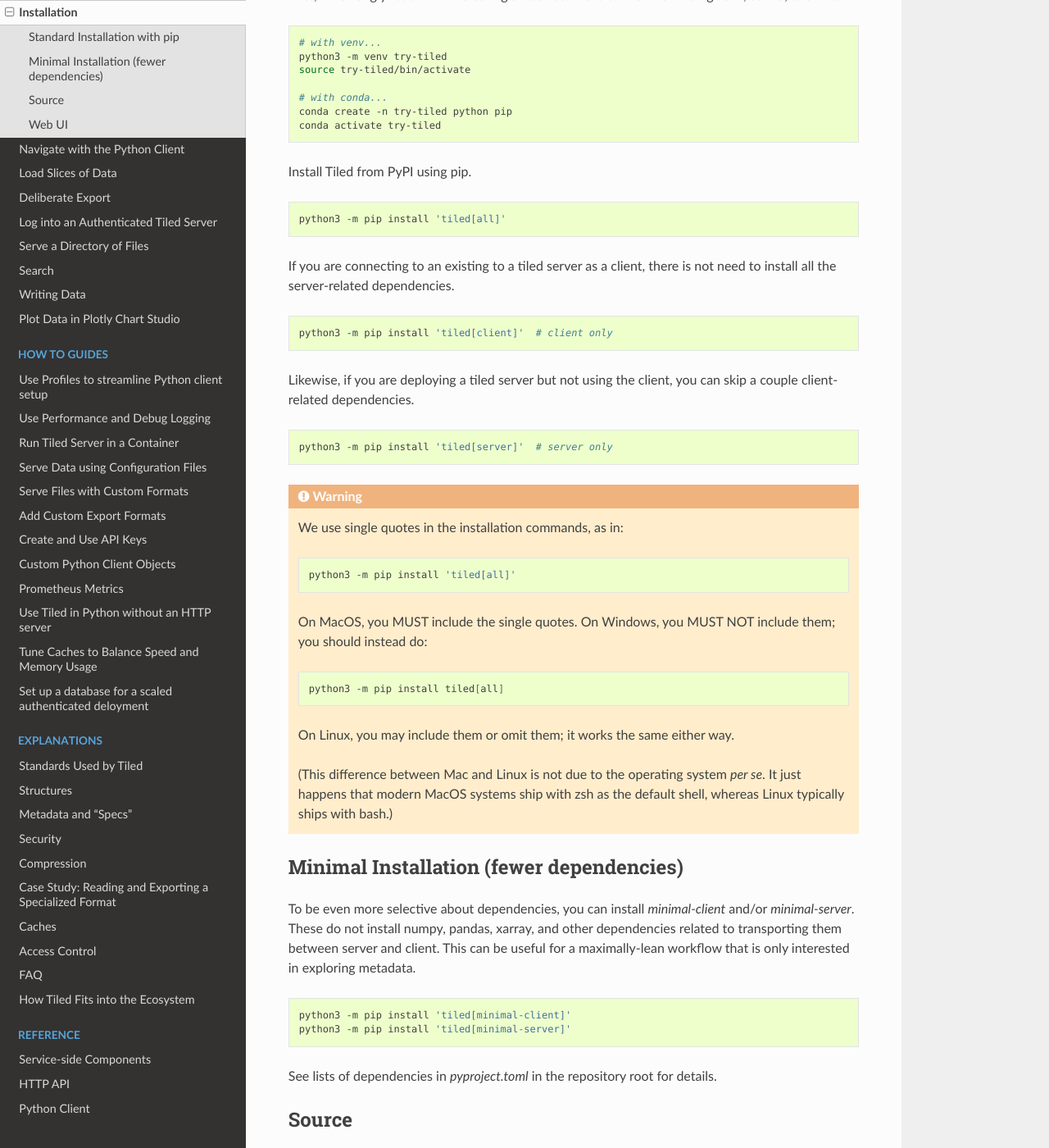
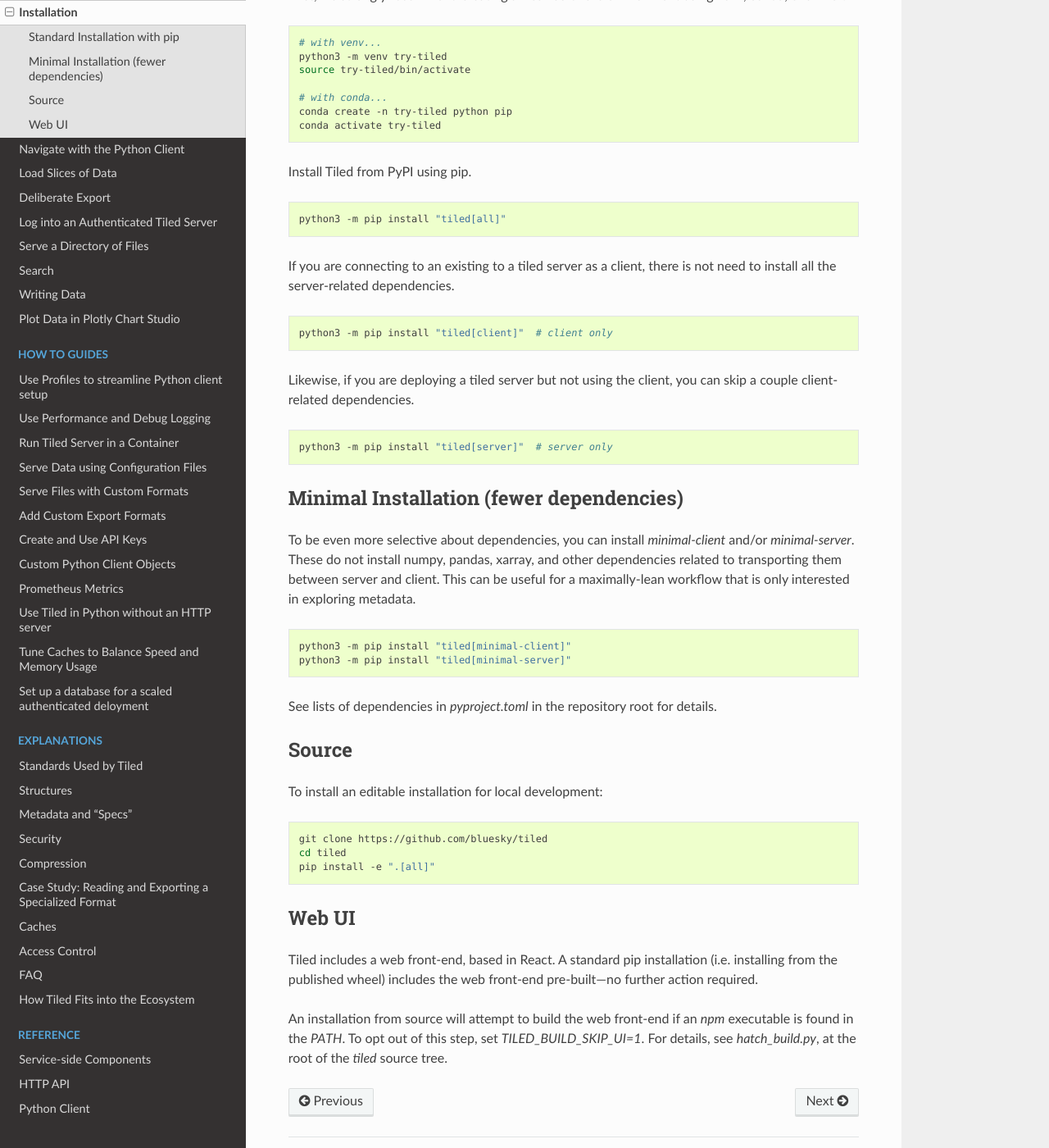
Before and after one commit to bluesky/tiled, a Sphinx documentation site: the page built from docs/source/tutorials/installation.rst, in a window 1280 px wide and 1400 px high, scrolled down 353 px. Shown: the whole window at 82% size. Built offline with Sphinx 7.4.7 and the Read the Docs theme 2.0.0, drawn with Linux system fonts in a browser that asks for light colours; pages that are not in the unit, such as notebooks, are missing from menus; the version number could not be read and is left out.

Commit message:
Use double quotes in installation examples.

```diff
--- a/docs/source/tutorials/installation.rst
+++ b/docs/source/tutorials/installation.rst
@@ -27,42 +27,21 @@
 
 .. code:: bash
 
-   python3 -m pip install 'tiled[all]'
+   python3 -m pip install "tiled[all]"
 
 If you are connecting to an existing to a tiled server as a client, there
 is not need to install all the server-related dependencies.
 
 .. code:: bash
 
-   python3 -m pip install 'tiled[client]'  # client only
+   python3 -m pip install "tiled[client]"  # client only
 
 Likewise, if you are deploying a tiled server but not using the client, you can
 skip a couple client-related dependencies.
 
 .. code:: bash
 
-   python3 -m pip install 'tiled[server]'  # server only
-
-.. warning::
-
-   We use single quotes in the installation commands, as in:
-
-   .. code:: bash
-
-      python3 -m pip install 'tiled[all]'
-
-   On MacOS, you MUST include the single quotes.
-   On Windows, you MUST NOT include them; you should instead do:
-
-   .. code:: bash
-
-      python3 -m pip install tiled[all]
-
-   On Linux, you may include them or omit them; it works the same either way.
-
-   (This difference between Mac and Linux is not due to the operating system *per
-   se*. It just happens that modern MacOS systems ship with zsh as the default
-   shell, whereas Linux typically ships with bash.)
+   python3 -m pip install "tiled[server]"  # server only
 
 Minimal Installation (fewer dependencies)
 -----------------------------------------
@@ -75,8 +54,8 @@
 
 .. code:: bash
 
-   python3 -m pip install 'tiled[minimal-client]'
-   python3 -m pip install 'tiled[minimal-server]'
+   python3 -m pip install "tiled[minimal-client]"
+   python3 -m pip install "tiled[minimal-server]"
 
 See lists of dependencies in `pyproject.toml` in the repository root for
 details.
@@ -90,7 +69,7 @@
 
    git clone https://github.com/bluesky/tiled
    cd tiled
-   pip install -e '.[all]'
+   pip install -e ".[all]"
 
 Web UI
 ------
```
